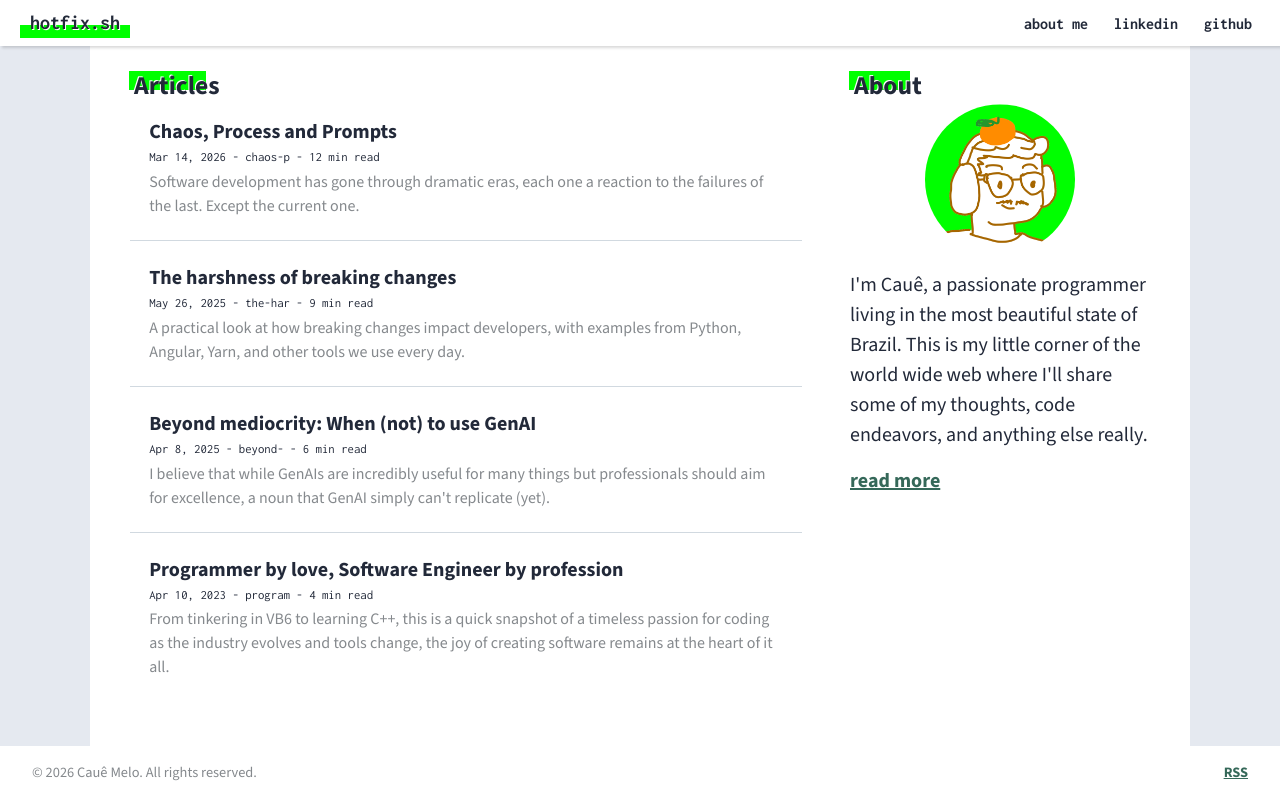
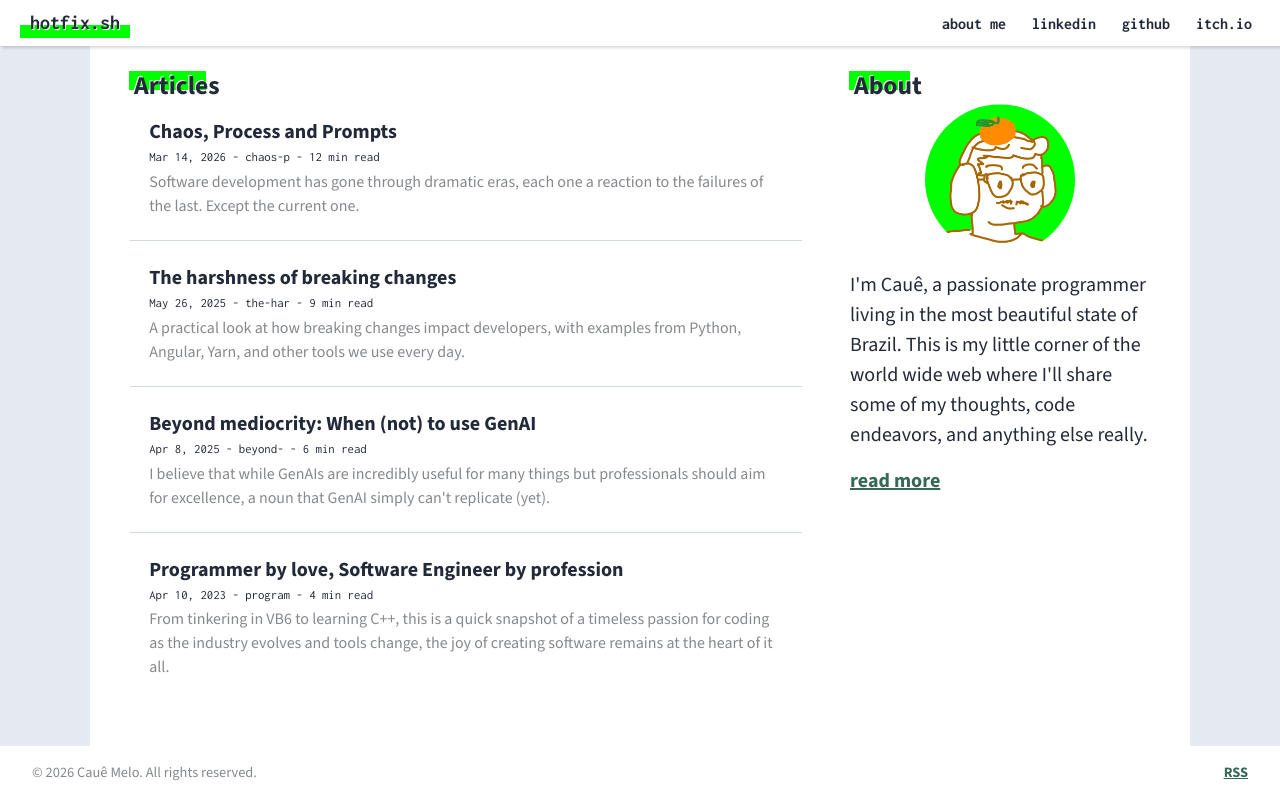
Before and after one commit to cauesmelo/hotfix-sh, an Astro site: page / in a window 1280 px wide. Built offline with nearby package versions, Linux system fonts and the light colour scheme; Astro itself is replaced by a stand-in of ours.

Commit message:
add itch io

```diff
--- a/src/components/Header.astro
+++ b/src/components/Header.astro
@@ -9,6 +9,7 @@ import { SITE_TITLE } from "../consts";
     <a href="/about">about me</a>
     <a href="https://www.linkedin.com/in/cauemelo/" target="_blank">linkedin</a>
     <a href="https://github.com/cauesmelo" target="_blank">github</a>
+    <a href="https://caucau.itch.io/" target="_blank">itch.io</a>
   </nav>
 </header>
 
```
